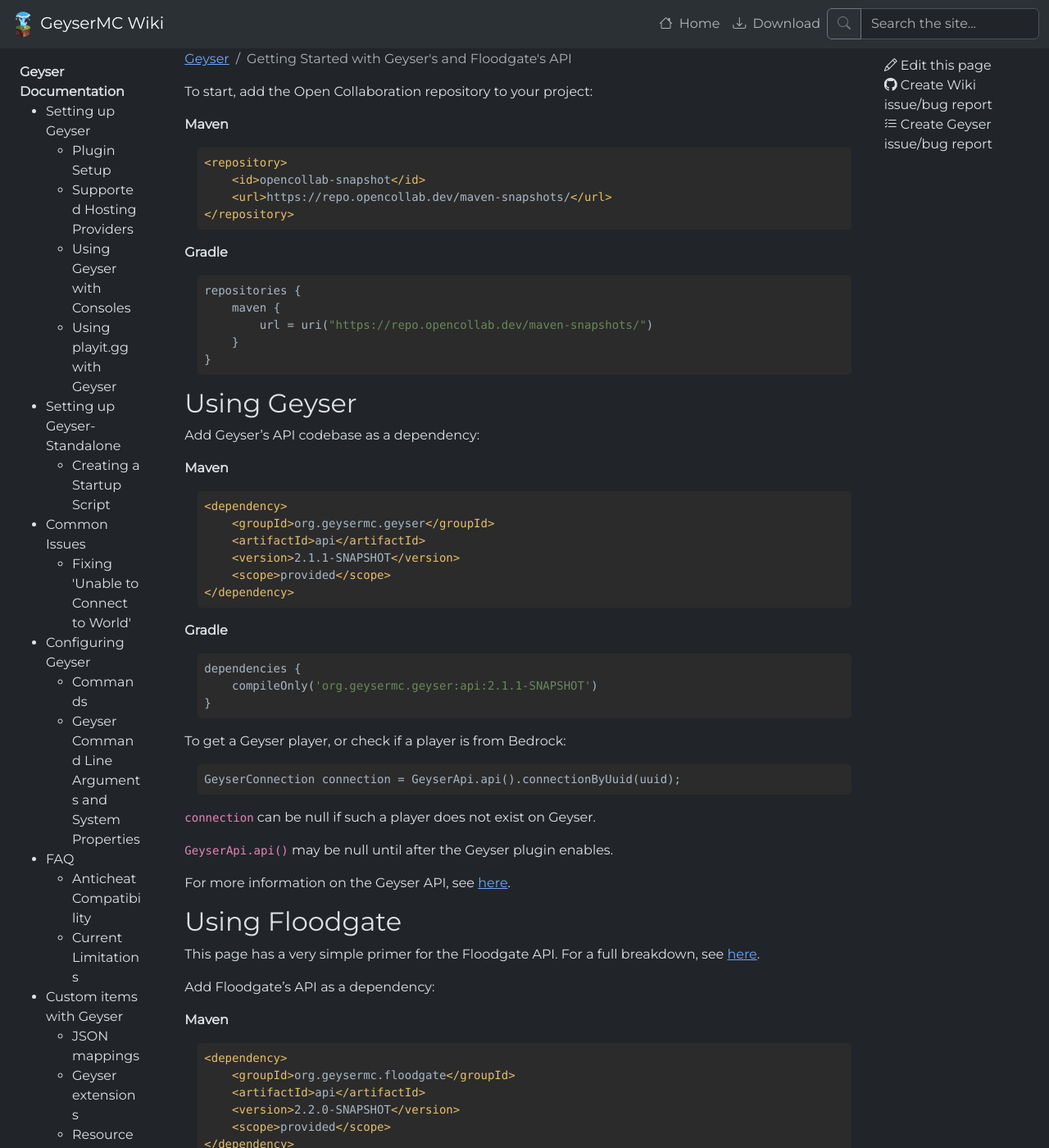
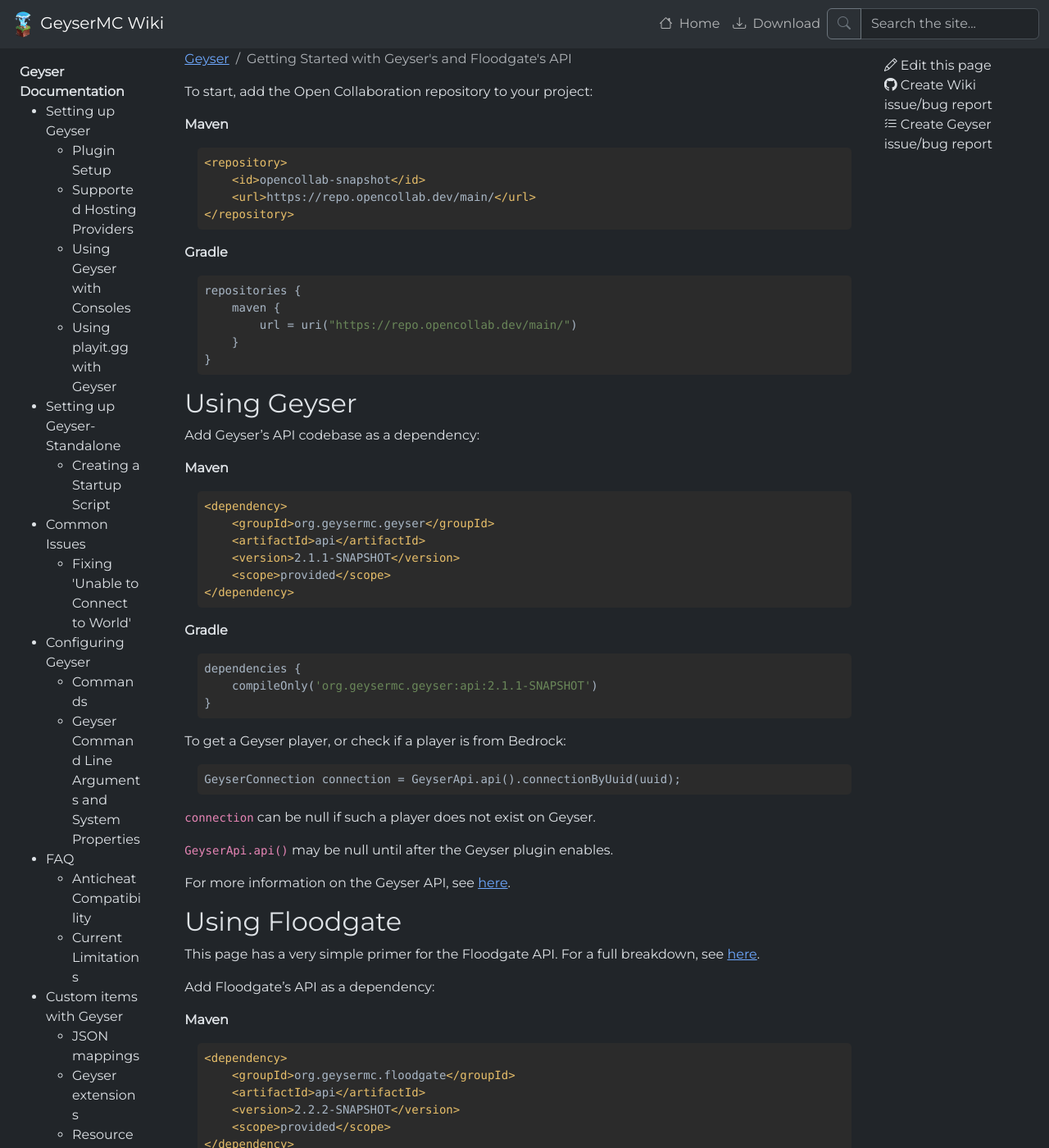
Before and after one commit to GeyserMC/GeyserWiki, a Jekyll site: the page built from _docs/geyser/getting-started-with-api.md, in a window 1280 px wide and 1400 px high. Shown: the whole window at 82% size. Built offline with Jekyll 4.4.1, drawn with Linux system fonts in a browser that asks for light colours; some of the changed text lies outside the part shown.

Commit message:
main instead of maven-snapshots; floodgate-api 2.2.2

````diff
--- a/_docs/geyser/getting-started-with-api.md
+++ b/_docs/geyser/getting-started-with-api.md
@@ -8,7 +8,7 @@
 ```xml
 <repository>
     <id>opencollab-snapshot</id>
-    <url>https://repo.opencollab.dev/maven-snapshots/</url>
+    <url>https://repo.opencollab.dev/main/</url>
 </repository>
 ```
 
@@ -16,7 +16,7 @@
 ```groovy
 repositories {
     maven {
-        url = uri("https://repo.opencollab.dev/maven-snapshots/")
+        url = uri("https://repo.opencollab.dev/main/")
     }
 }
 ```
@@ -64,7 +64,7 @@
 <dependency>
     <groupId>org.geysermc.floodgate</groupId>
     <artifactId>api</artifactId>
-    <version>2.2.0-SNAPSHOT</version>
+    <version>2.2.2-SNAPSHOT</version>
     <scope>provided</scope>
 </dependency>
 ```
@@ -72,7 +72,7 @@
 **Gradle**
 ```groovy
 dependencies {
-    compileOnly('org.geysermc.floodgate:api:2.2.0-SNAPSHOT')
+    compileOnly('org.geysermc.floodgate:api:2.2.2-SNAPSHOT')
 }
 ```
 
````
